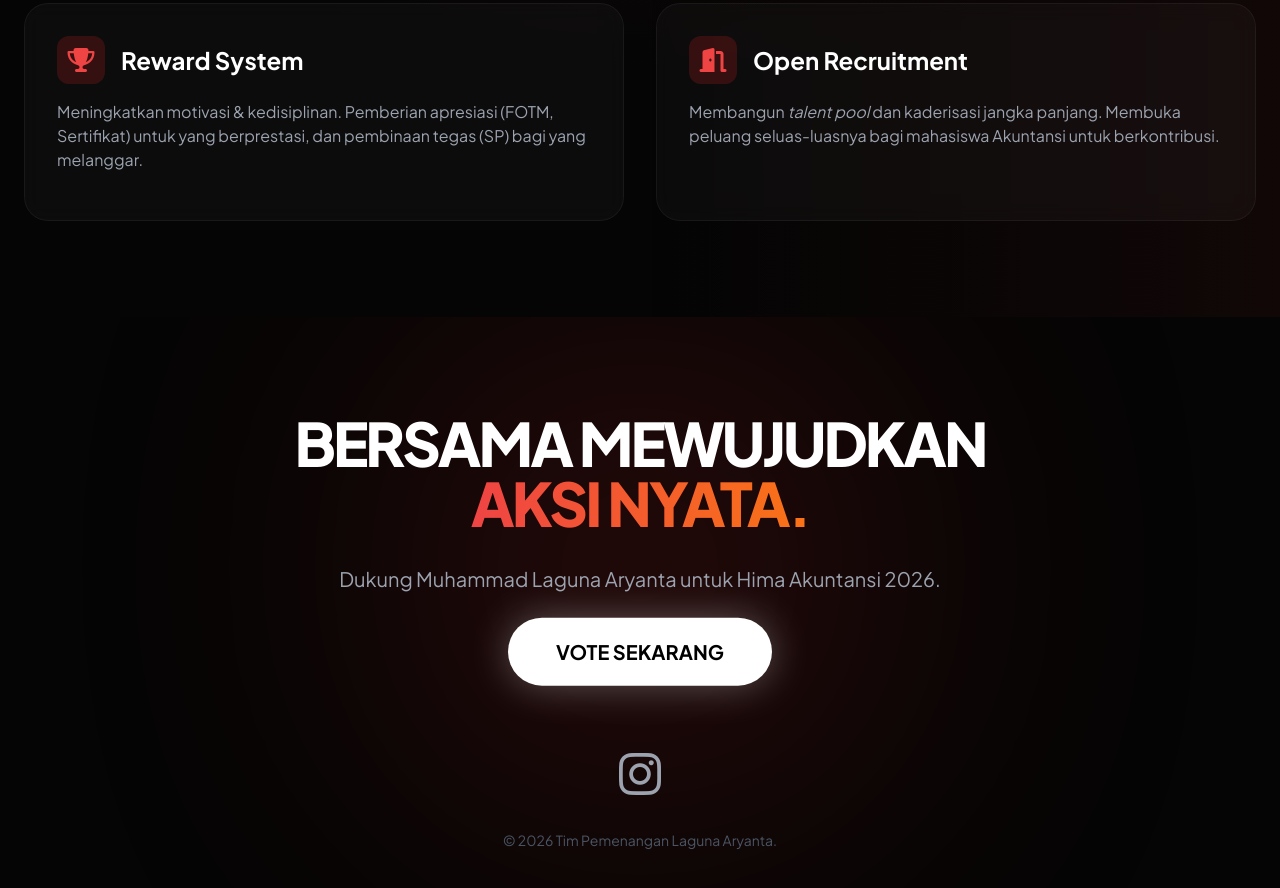
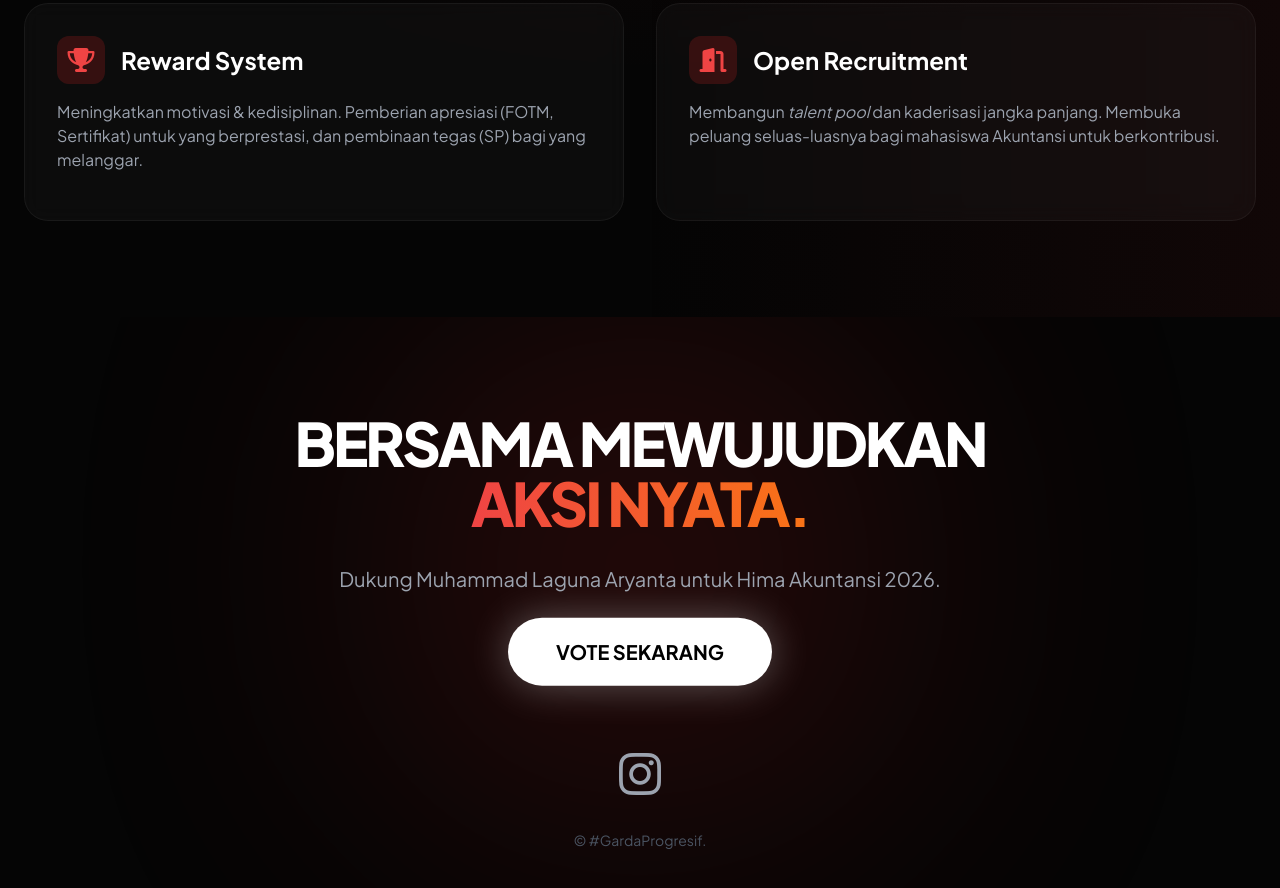
Before and after one commit to caisarr/Laguna, a plain HTML site: page indexx.html in a window 1280 px wide. Shown: the part 2743-3631 px from the top of the page. Drawn offline with nearby package versions, Linux system fonts and the light colour scheme.

Commit message:
Update indexx.html

```diff
--- a/indexx.html
+++ b/indexx.html
@@ -522,7 +522,7 @@
         </div>
 
         <p class="mt-8 text-sm text-gray-600">
-          &copy; 2026 Tim Pemenangan Laguna Aryanta.
+          &copy; #GardaProgresif.
         </p>
       </div>
     </section>
```
